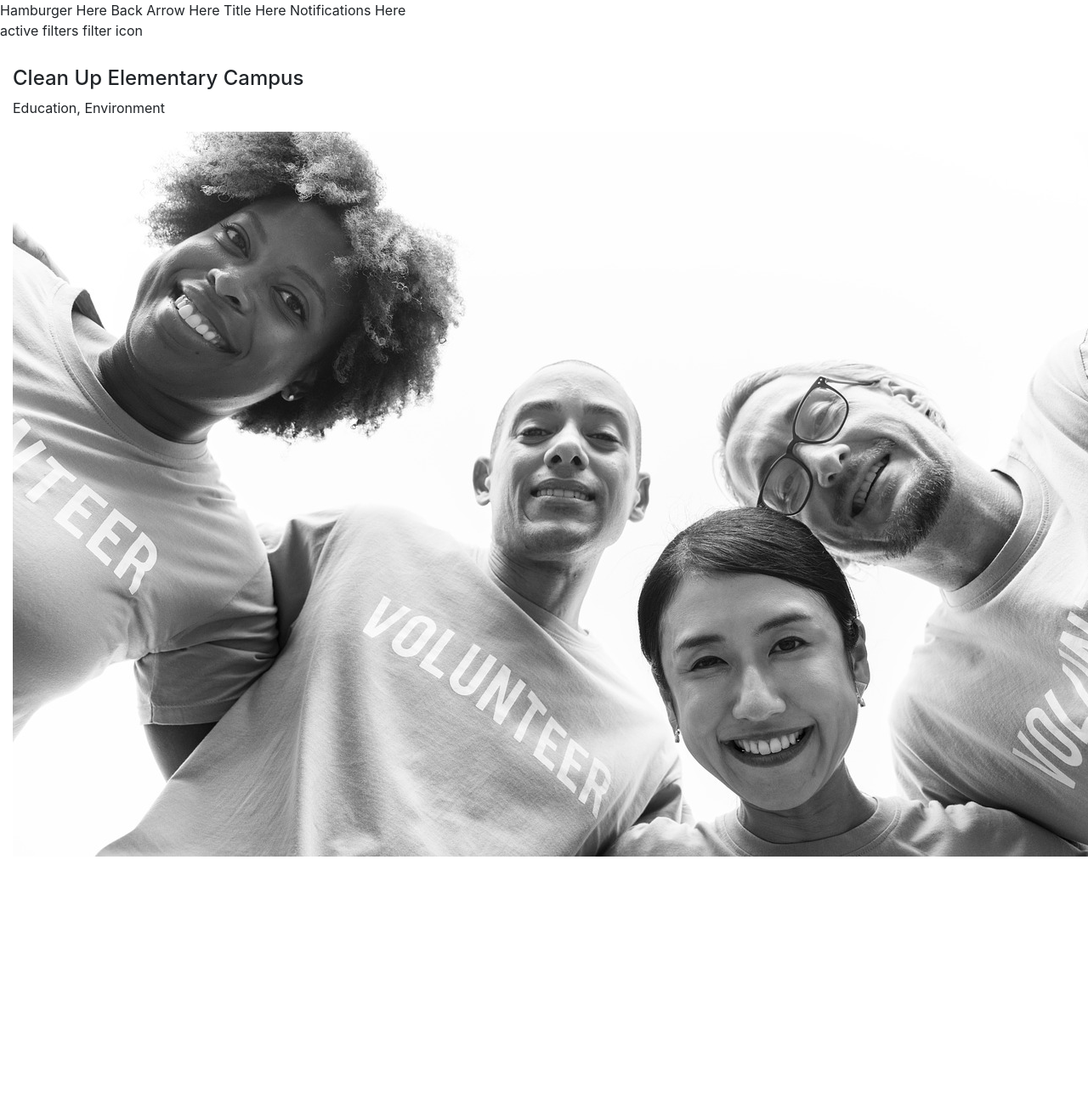
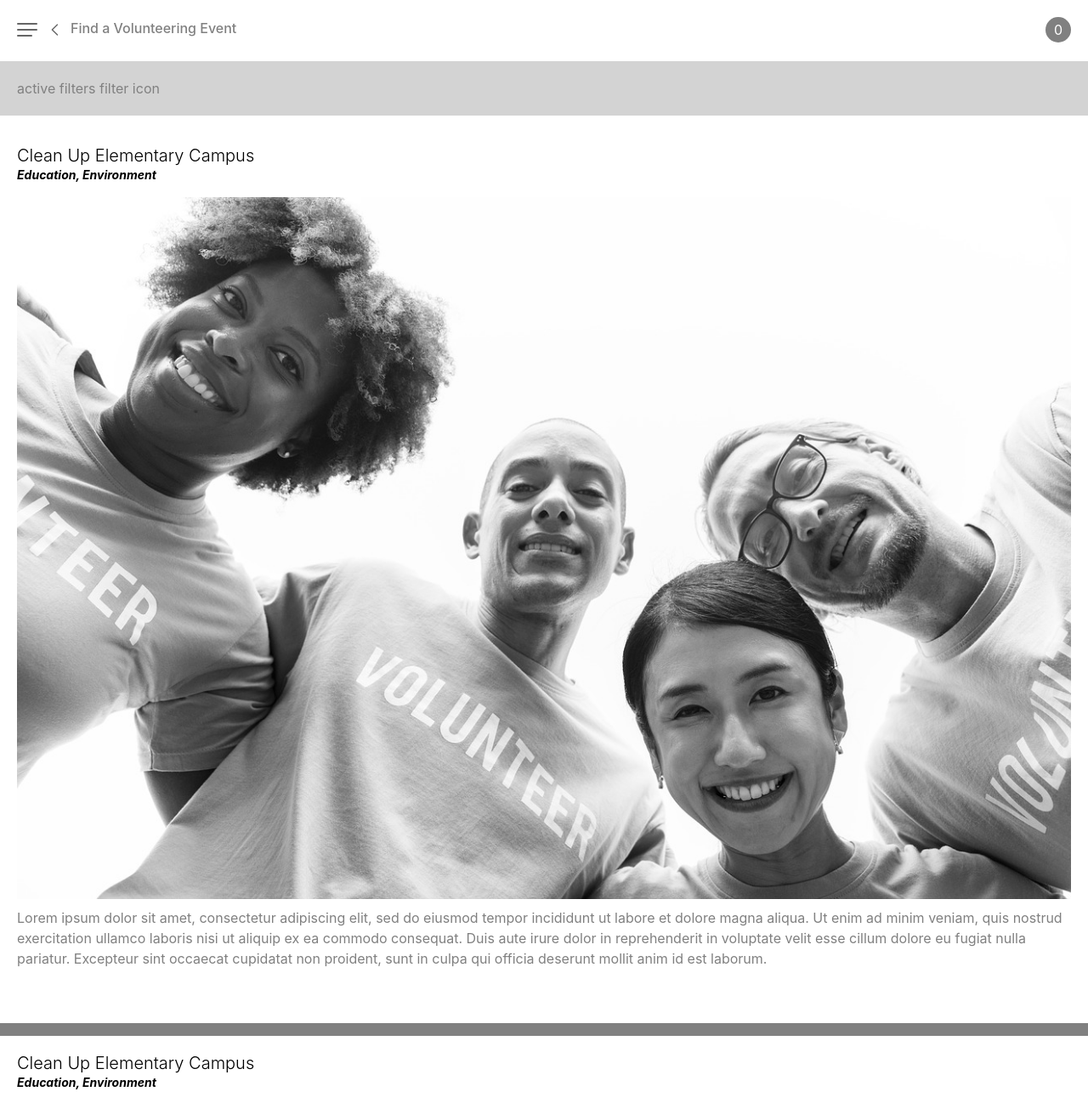
Before and after one commit to dengsauve/harding-list, a plain HTML site: page index.html in a window 1280 px wide. Shown: the top 1298 px of the page at 85% size. Before the commit the page ends 1038 px from the top, so only its background shows below. Drawn offline with nearby package versions, Linux system fonts and the light colour scheme.

Commit message:
Basics of the Volunteering Page

```diff
--- a/index.css
+++ b/index.css
@@ -1,9 +1,67 @@
+body{
+    color: grey;
+}
+
 .contents{
     background-color: grey;
 }
 
 .content{
-    padding: 15px;
+    padding: 20px;
     margin: 15px 0;
     background-color: white;
 }
+
+.content-description{
+    margin-top: 10px;
+    overflow: hidden;
+    text-overflow: ellipsis;
+    height: 100px;
+}
+
+.icon{
+    height: 30px;
+}
+
+.main-header{
+    display: inline-block;
+}
+
+.menu{
+    padding: 20px;
+}
+
+.notifications{
+    display: inline-block;
+    background-color: grey;
+    color: white;
+    border-radius: 50%;
+    line-height: 30px;
+    height: 30px;
+    width: 30px;
+    text-align: center;
+}
+
+.notifications p{
+    line-height: 1.9;
+    display: inline-block;
+    vertical-align: middle;
+}
+
+p.h5{
+    color: black;
+    margin-bottom: 0;
+    font-weight: 300;
+}
+
+p.category{
+    color: black;
+    font-weight: bold;
+    font-style: italic;
+    font-size: 14px;
+}
+
+.sub-menu{
+    background-color: lightgray;
+    padding: 20px;
+}
--- a/index.html
+++ b/index.html
@@ -11,10 +11,12 @@
         <div class="app">
             <div class="" id="volunteering">
                 <div class="menu">
-                    Hamburger Here
-                    Back Arrow Here
-                    Title Here
-                    Notifications Here
+                    <img src="images/Icon_Hamburger.svg" />
+                    <img src="images/Icon_Arrow_Left.svg" class="icon" />
+                    <p class="h6 main-header text-center">Find a Volunteering Event</p>
+                    <div class="notifications float-right">
+                        <p>0</p>
+                    </div>
                 </div>
                 <div class="sub-menu">
                     active filters
@@ -22,13 +24,30 @@
                 </div>
                 <div class="contents">
                     <div class="content">
-                        <p class="h4">
+                        <p class="h5">
                             Clean Up Elementary Campus
                         </p>
-                        <p>
+                        <p class="category">
                             Education, Environment
                         </p>
-                        <img src="images/volunteer.jpg" class="img-responsive" />
+                        <!-- Image sourced from pixabay.com -->
+                        <img src="images/volunteer.jpg" class="img-fluid" />
+                        <p class="content-description">
+                            Lorem ipsum dolor sit amet, consectetur adipiscing elit, sed do eiusmod tempor incididunt ut labore et dolore magna aliqua. Ut enim ad minim veniam, quis nostrud exercitation ullamco laboris nisi ut aliquip ex ea commodo consequat. Duis aute irure dolor in reprehenderit in voluptate velit esse cillum dolore eu fugiat nulla pariatur. Excepteur sint occaecat cupidatat non proident, sunt in culpa qui officia deserunt mollit anim id est laborum.
+                        </p>
+                    </div>
+                    <div class="content">
+                        <p class="h5">
+                            Clean Up Elementary Campus
+                        </p>
+                        <p class="category">
+                            Education, Environment
+                        </p>
+                        <!-- Image sourced from pixabay.com -->
+                        <img src="images/volunteer.jpg" class="img-fluid" />
+                        <p class="content-description">
+                            Lorem ipsum dolor sit amet, consectetur adipiscing elit, sed do eiusmod tempor incididunt ut labore et dolore magna aliqua. Ut enim ad minim veniam, quis nostrud exercitation ullamco laboris nisi ut aliquip ex ea commodo consequat. Duis aute irure dolor in reprehenderit in voluptate velit esse cillum dolore eu fugiat nulla pariatur. Excepteur sint occaecat cupidatat non proident, sunt in culpa qui officia deserunt mollit anim id est laborum.
+                        </p>
                     </div>
                 </div>
             </div>
```
